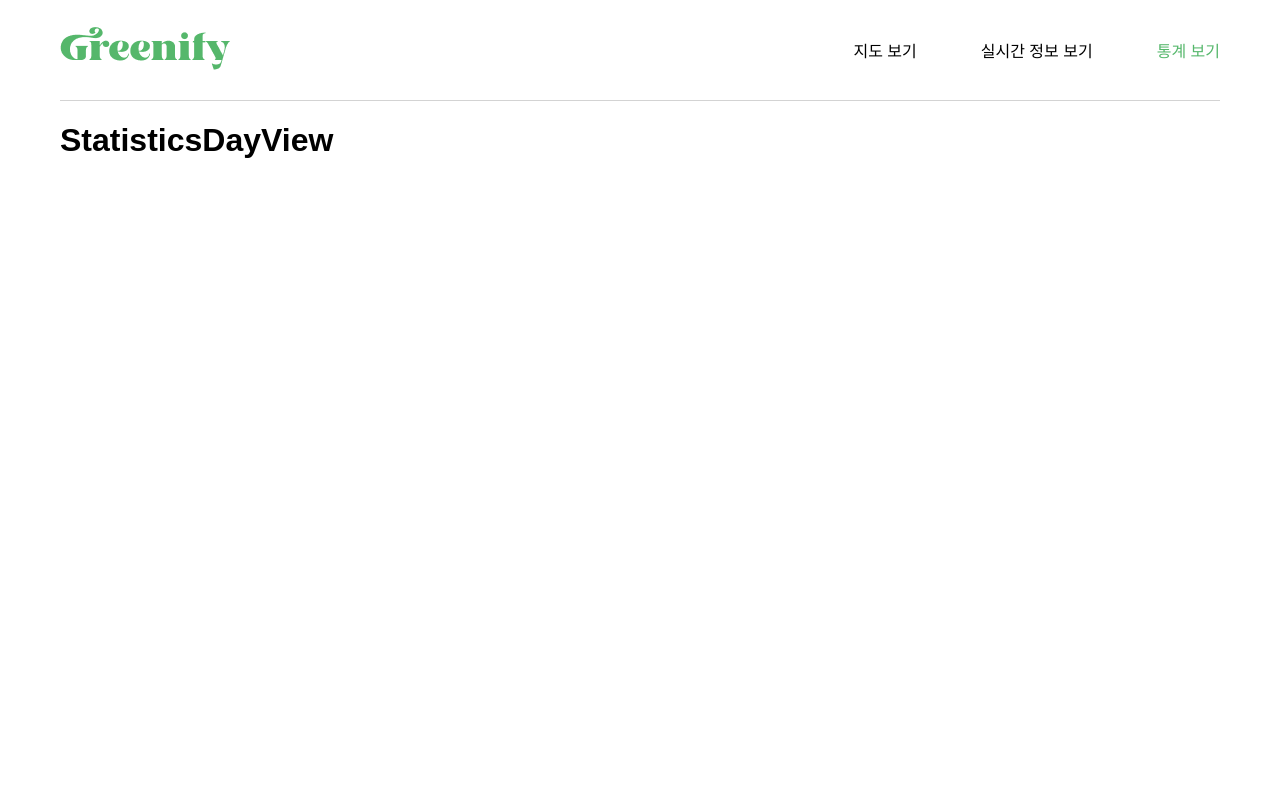
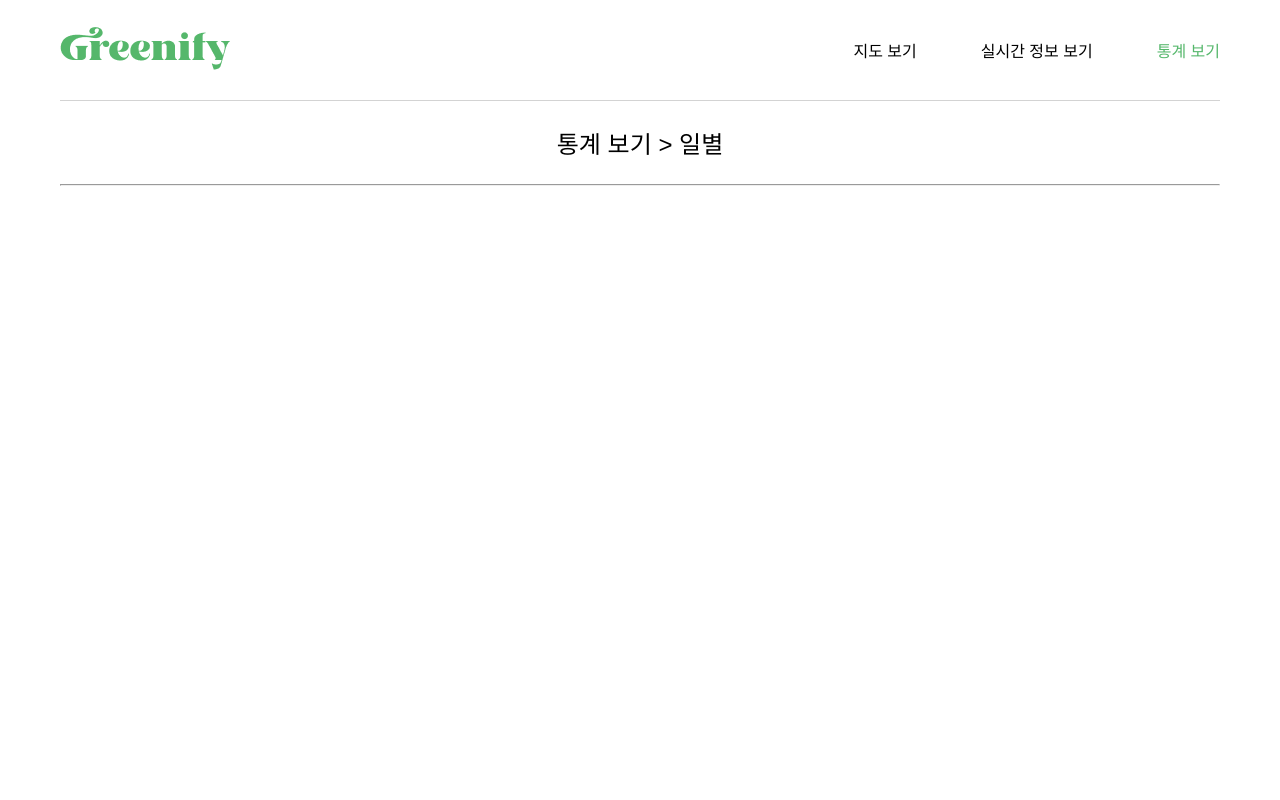
Before and after one commit to dmsvk0217/micro_measurable_client, a React (Create React App) app in the folder client/: page /statisticsDay in a window 1280 px wide. Shown: the top 800 px of the page. Built offline with nearby package versions, Linux system fonts and the light colour scheme.

Commit message:
Add StatisticDay Title

```diff
--- a/client/src/pages/StatisticsView/Day/StatisticsDayView.css
+++ b/client/src/pages/StatisticsView/Day/StatisticsDayView.css
@@ -0,0 +1,4 @@
+.SD-title{
+    font-size: 1.5em;
+    text-align: center;
+}
--- a/client/src/pages/StatisticsView/Day/StatisticsDayView.js
+++ b/client/src/pages/StatisticsView/Day/StatisticsDayView.js
@@ -3,8 +3,13 @@ import './StatisticsDayView.css'
 
 function StatisticsDayView(){
     return (
-        <div>
-            <h1>StatisticsDayView</h1>
+        <div className='SD-container'>
+            <p className='SD-title'>통계 보기 &gt; 일별</p>
+            <div className='SD-content-container'>
+                {/* <SDTable/> */}
+                <hr className='SD-hr'></hr>
+                {/* <SDGraph/> */}
+            </div>
         </div>
     );
 }
```
